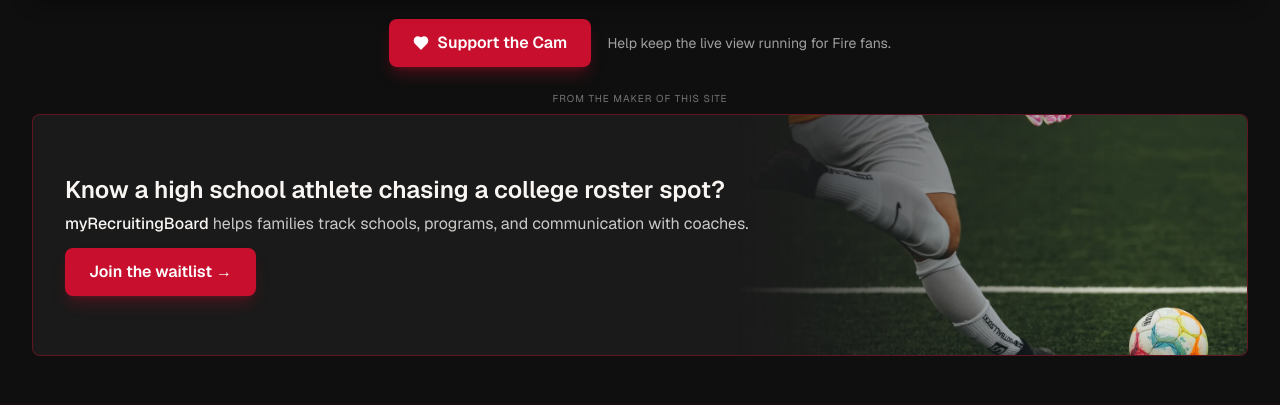
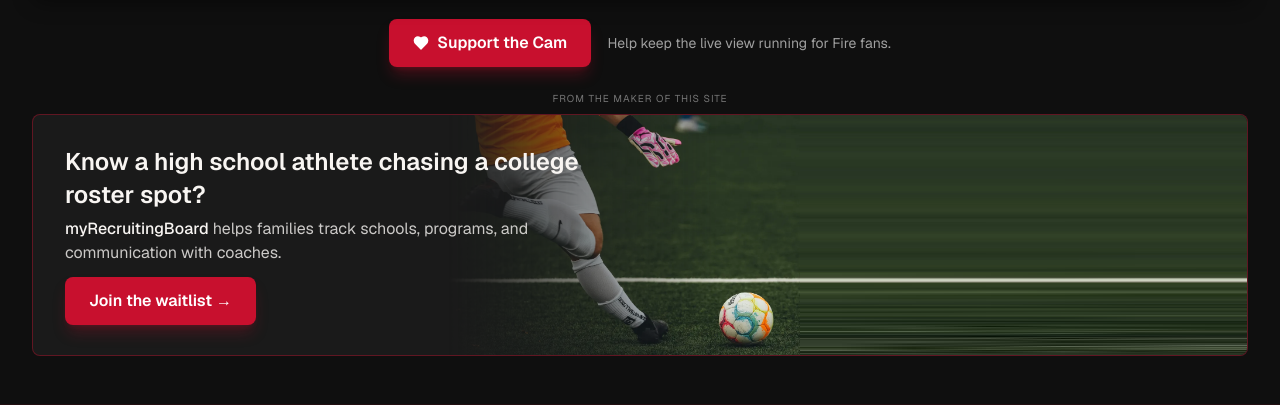
Before and after one commit to aruntikoo/chicagofirewatch, a Next.js app: page / in a window 1280 px wide. Shown: the part 1018-1423 px from the top of the page. Built offline with nearby package versions, Linux system fonts and the light colour scheme; no server answers.

Commit message:
Banner: photo never crops, extends on wide screens, more text overlap

```diff
--- a/src/components/RecruitingCrmBanner.tsx
+++ b/src/components/RecruitingCrmBanner.tsx
@@ -4,7 +4,9 @@
 const WAITLIST_URL =
   "https://recruiting-crm-seven.vercel.app/?waitlist=1&utm_source=chicagofirewatch&utm_medium=banner";
 
-const FADE = "linear-gradient(90deg, transparent 0%, rgba(0,0,0,0.55) 35%, #000 75%)";
+// Fades the photo in over its first ~260px so the headline can sit on top of it.
+const FADE =
+  "linear-gradient(90deg, transparent 0px, rgba(0,0,0,0.55) 130px, #000 270px)";
 
 export default function RecruitingCrmBanner() {
   return (
@@ -18,17 +20,15 @@ export default function RecruitingCrmBanner() {
         rel="noopener"
         className="group relative block w-full overflow-hidden rounded-lg border border-fire-red/40 bg-charcoal hover:border-fire-red/70 transition-colors"
       >
-        {/* Photo: at least 420px wide on the right at desktop, fading in from its left edge under the text (shows both legs, glove and ball), full width and dimmed on phones */}
+        {/* Phones: photo fills the card, dimmed, text on top */}
         <div
           aria-hidden="true"
-          className="absolute inset-y-0 right-0 w-full opacity-40 sm:w-[max(420px,42%)] sm:opacity-100 bg-cover bg-[position:80%_center] sm:bg-[position:70%_60%]"
-          style={{
-            backgroundImage: "url(/images/banner-kick-tall.webp)",
-            WebkitMaskImage: FADE,
-            maskImage: FADE,
-          }}
+          className="absolute inset-0 opacity-40 sm:hidden bg-cover bg-[position:80%_center]"
+          style={{ backgroundImage: "url(/images/banner-kick-tall.webp)" }}
         />
-        <div className="relative flex flex-col items-center sm:items-start justify-center gap-3 px-6 py-6 sm:pl-8 sm:pr-6 min-h-[280px] sm:h-[240px] sm:min-h-0 sm:w-[62%]">
+
+        <div className="relative flex flex-col sm:flex-row sm:items-stretch sm:h-[240px]">
+          <div className="relative z-10 flex flex-col items-center sm:items-start justify-center gap-3 px-6 py-6 sm:pl-8 sm:pr-0 min-h-[280px] sm:min-h-0 sm:max-w-xl sm:shrink">
             <div className="text-center sm:text-left">
               <p className="text-warm-white font-semibold text-xl sm:text-2xl leading-snug">
                 Know a high school athlete chasing a college roster spot?
@@ -42,6 +42,31 @@ export default function RecruitingCrmBanner() {
               Join the waitlist <span aria-hidden="true">→</span>
             </span>
           </div>
+
+          {/* Desktop: photo starts under the end of the text (-ml-40) and always shows whole.
+              The strip to its right stretches the photo's last pixel column, so the grass and
+              the white line keep going on wide screens instead of leaving a gap. */}
+          <div
+            aria-hidden="true"
+            className="hidden sm:flex flex-1 min-w-[352px] -ml-40"
+            style={{ WebkitMaskImage: FADE, maskImage: FADE }}
+          >
+            <div
+              className="h-full shrink-0 bg-contain bg-left bg-no-repeat"
+              style={{
+                aspectRatio: "1200 / 821",
+                backgroundImage: "url(/images/banner-kick-tall.webp)",
+              }}
+            />
+            <div
+              className="h-full flex-1"
+              style={{
+                backgroundImage: "url(/images/banner-kick-edge.webp)",
+                backgroundSize: "100% 100%",
+              }}
+            />
+          </div>
+        </div>
       </a>
     </div>
   );
```
Also changed, not shown: public/images/banner-kick-edge.webp (added). Lines whose indentation alone changed are shown as unchanged.
